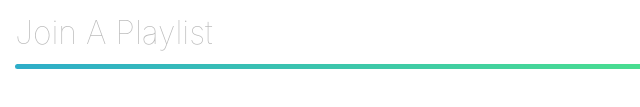
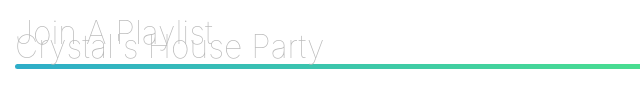
Before and after one commit to aehaq/JukeLab, a plain HTML site: page index.html in a window 1280 px wide. Shown: the part 213-320 px from the top of the page, 0-640 px from the left. Drawn offline with nearby package versions, Linux system fonts and the light colour scheme; no server answers.

Commit message:
added playlist html

```diff
--- a/index.html
+++ b/index.html
@@ -19,6 +19,7 @@
         <img src="assets/images/logo.png" alt="">
       </div>
       <button id="createPlaylistBtn" class="purpleButton uk-align-center" type="button" uk-toggle="target: #modalCreatePlaylist"><i class="fas fa-plus"></i> Create A Playlist</button>
+      <<h2 class="uk-modal-title">Crystal's House Party</h2>
 
       <!-- Modal for creating playlist -->
       <div id="modalCreatePlaylist" uk-modal>
```
